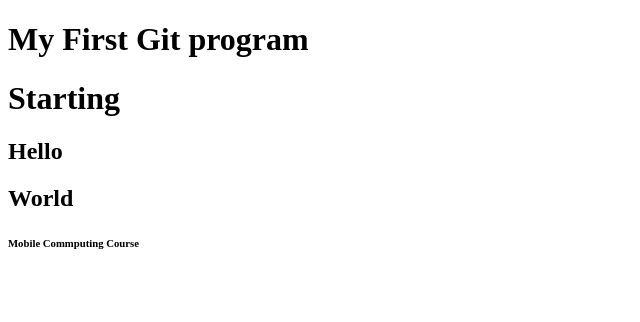
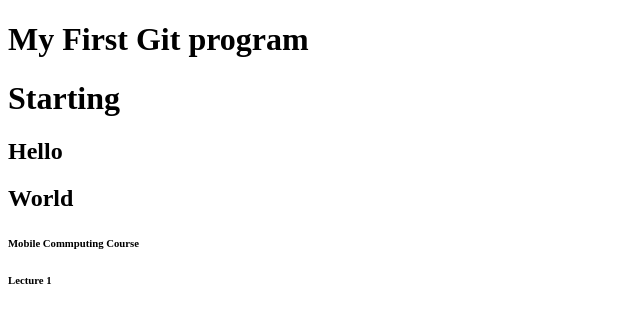
Before and after one commit to Arslankhan1234/first-program, a plain HTML site: page index.html in a window 1280 px wide. Shown: the full height of the page, 0-640 px from the left. Drawn offline with Linux system fonts and the light colour scheme.

Commit message:
add line15

```diff
--- a/index.html
+++ b/index.html
@@ -12,5 +12,6 @@
     <h2>Hello</h2>
     <h2>World</h2>
     <h6>Mobile Commputing Course</h6>
+    <h6>Lecture 1</h6>
 </body>
 </html>
```
